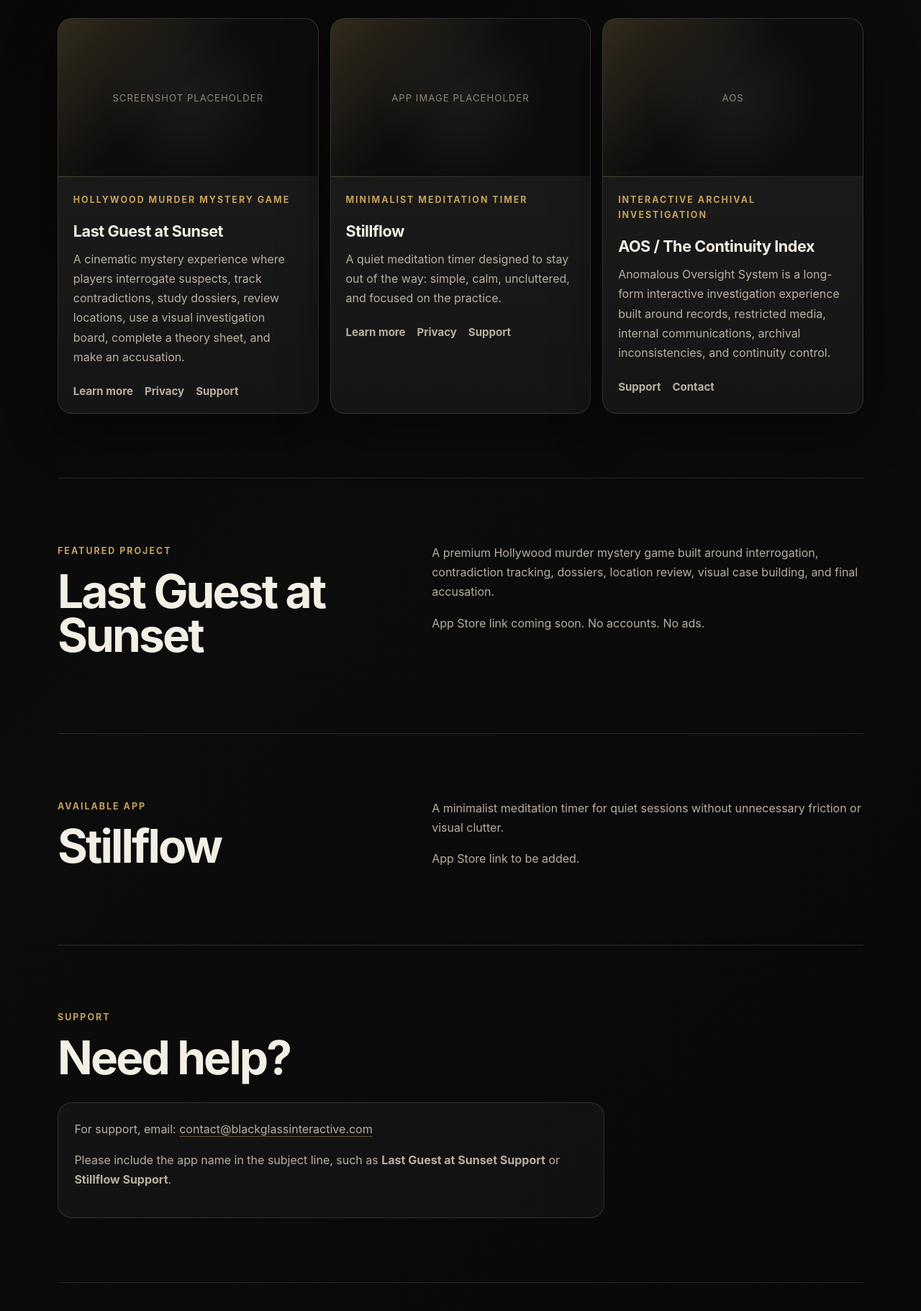
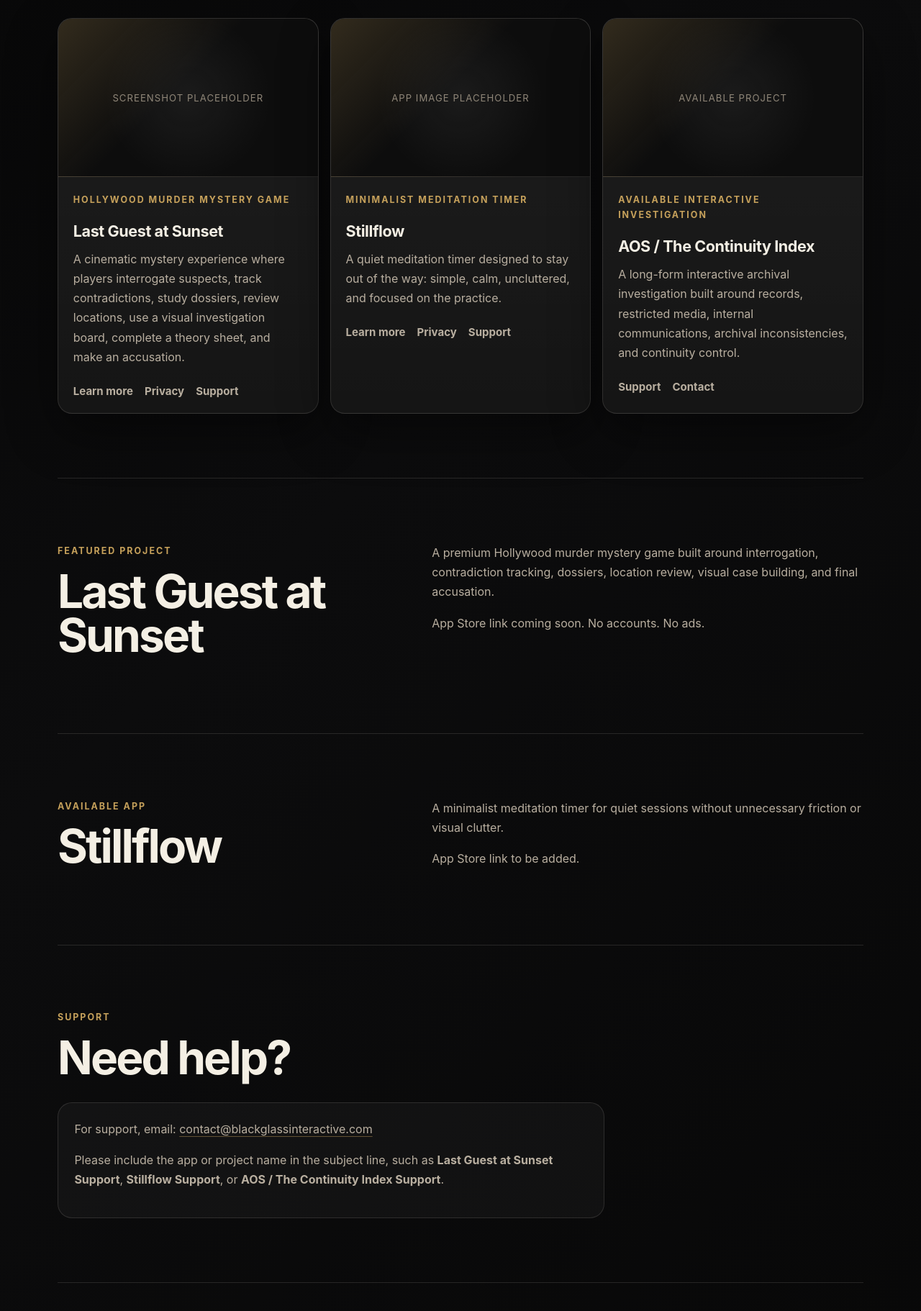
Before and after one commit to Zappa777f/blackglass-interactive-site, a website built with Vite: page index.html in a window 1280 px wide. Shown: the part 938-2760 px from the top of the page at 72% size. Built offline with nearby package versions, Linux system fonts and the light colour scheme.

Commit message:
Present AOS as available project

```diff
--- a/index.html
+++ b/index.html
@@ -110,17 +110,17 @@
 
           <article class="product-card">
             <div class="product-media placeholder-media">
-              <span>AOS</span>
+              <span>Available project</span>
             </div>
 
             <div class="product-content">
-              <p class="product-kicker">Interactive archival investigation</p>
+              <p class="product-kicker">Available interactive investigation</p>
               <h3>AOS / The Continuity Index</h3>
 
               <p>
-                Anomalous Oversight System is a long-form interactive investigation
-                experience built around records, restricted media, internal communications,
-                archival inconsistencies, and continuity control.
+                A long-form interactive archival investigation built around records,
+                restricted media, internal communications, archival inconsistencies, and
+                continuity control.
               </p>
 
               <div class="product-links">
@@ -184,9 +184,10 @@
           </p>
 
           <p>
-            Please include the app name in the subject line, such as
-            <strong>Last Guest at Sunset Support</strong> or
-            <strong>Stillflow Support</strong>.
+            Please include the app or project name in the subject line, such as
+<strong>Last Guest at Sunset Support</strong>,
+<strong>Stillflow Support</strong>, or
+<strong>AOS / The Continuity Index Support</strong>.
           </p>
         </div>
       </section>
```
